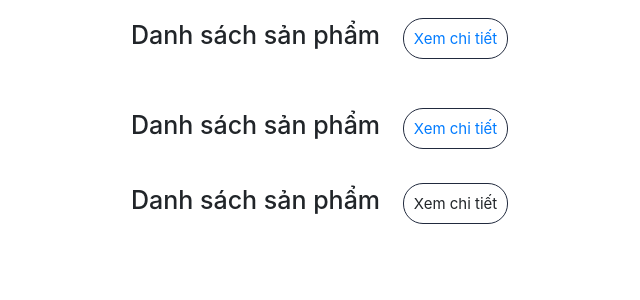
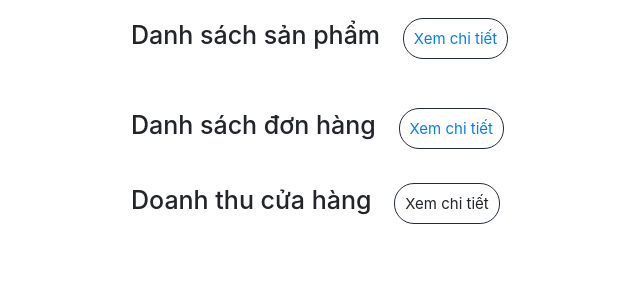
Before and after one commit to gitthebread/ecommerce, a PHP site: page /views/sell/home.php in a window 1280 px wide. Shown: the part 53-353 px from the top of the page, without its empty margins (17-657 px from the left). Run offline with PHP 8.4, Linux system fonts and the light colour scheme; some libraries are stand-ins or nearby versions.

Commit message:
sửa 1 tí

```diff
--- a/views/sell/home.php
+++ b/views/sell/home.php
@@ -83,7 +83,7 @@ $limit = 4;
             <br>
             <div id="dssp" style="">
                 <div style="padding: 20px">
-                    <h1 id="title"><strong></strong>Danh sách sản phẩm</h1>
+                    <h1 id="title"><strong></strong>Danh sách đơn hàng</h1>
                     <a id="view-detail" href="./detail-bill-sell.php">Xem chi tiết</a>
                 </div>
                 <div>
@@ -92,7 +92,7 @@ $limit = 4;
             </div>
             <div id="dssp" style="">
                 <div style="padding: 20px">
-                    <h1 id="title"><strong></strong>Danh sách sản phẩm</h1>
+                    <h1 id="title"><strong></strong>Doanh thu cửa hàng</h1>
                     <a id="view-detail">Xem chi tiết</a>
                 </div>
                 <div>
```
